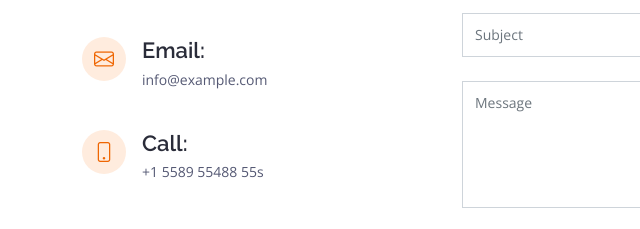
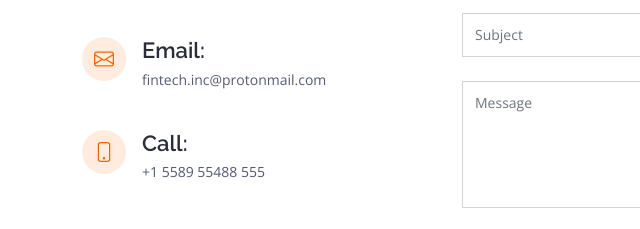
Before and after one commit to fintechsolutionsinc/fintechsolutionsinc.github.io, a plain HTML site: page index.html in a window 1280 px wide. Shown: the part 2286-2515 px from the top of the page, 0-640 px from the left. Drawn offline with nearby package versions, Linux system fonts and the light colour scheme.

Commit message:
update contacts

```diff
--- a/index.html
+++ b/index.html
@@ -248,13 +248,13 @@
                         <div class="email">
                             <i class="bi bi-envelope"></i>
                             <h4>Email:</h4>
-                            <p>info@example.com</p>
+                            <p>fintech.inc@protonmail.com</p>
                         </div>
 
                         <div class="phone">
                             <i class="bi bi-phone"></i>
                             <h4>Call:</h4>
-                            <p>+1 5589 55488 55s</p>
+                            <p>+1 5589 55488 555</p>
                         </div>
 
                     </div>
```
